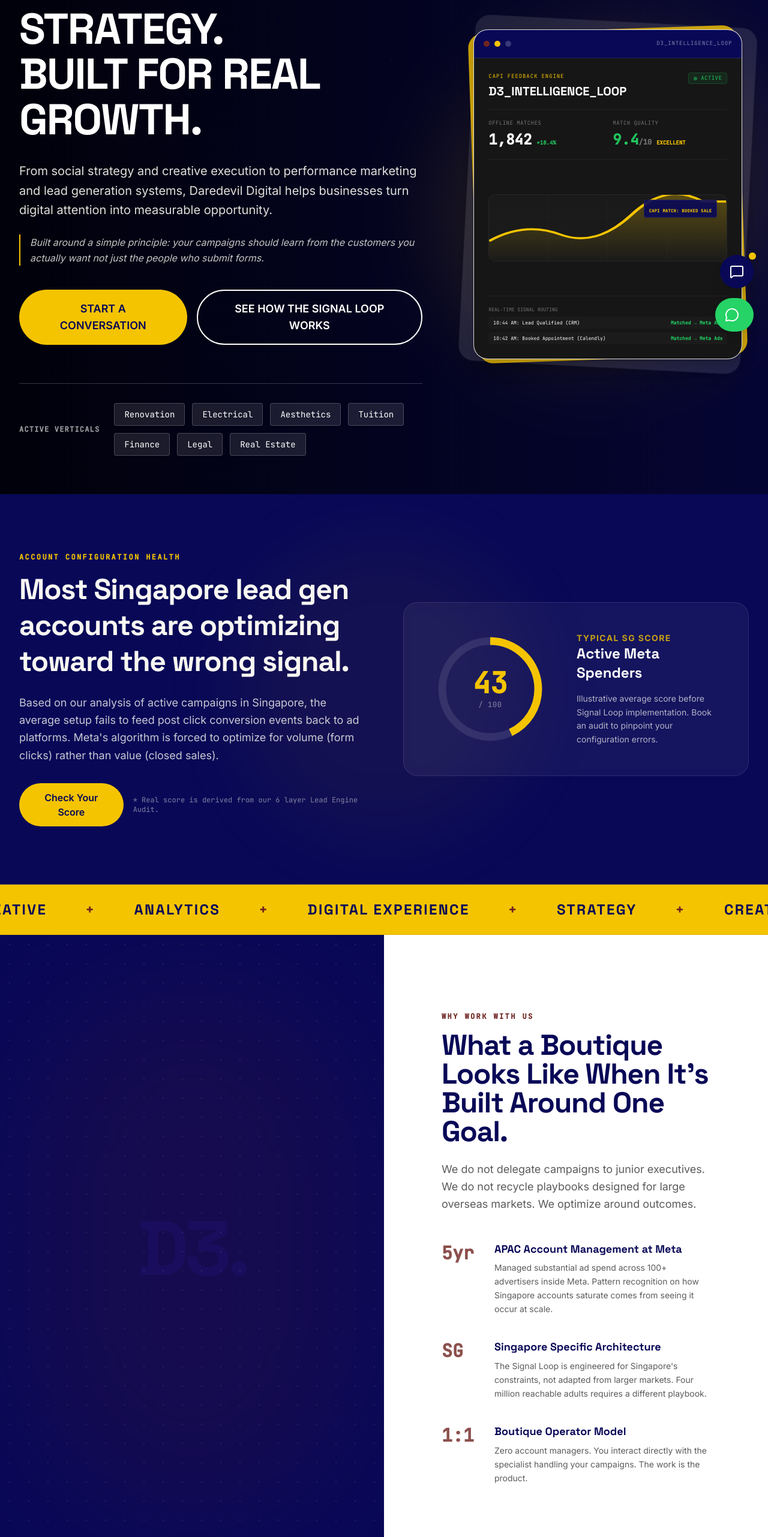
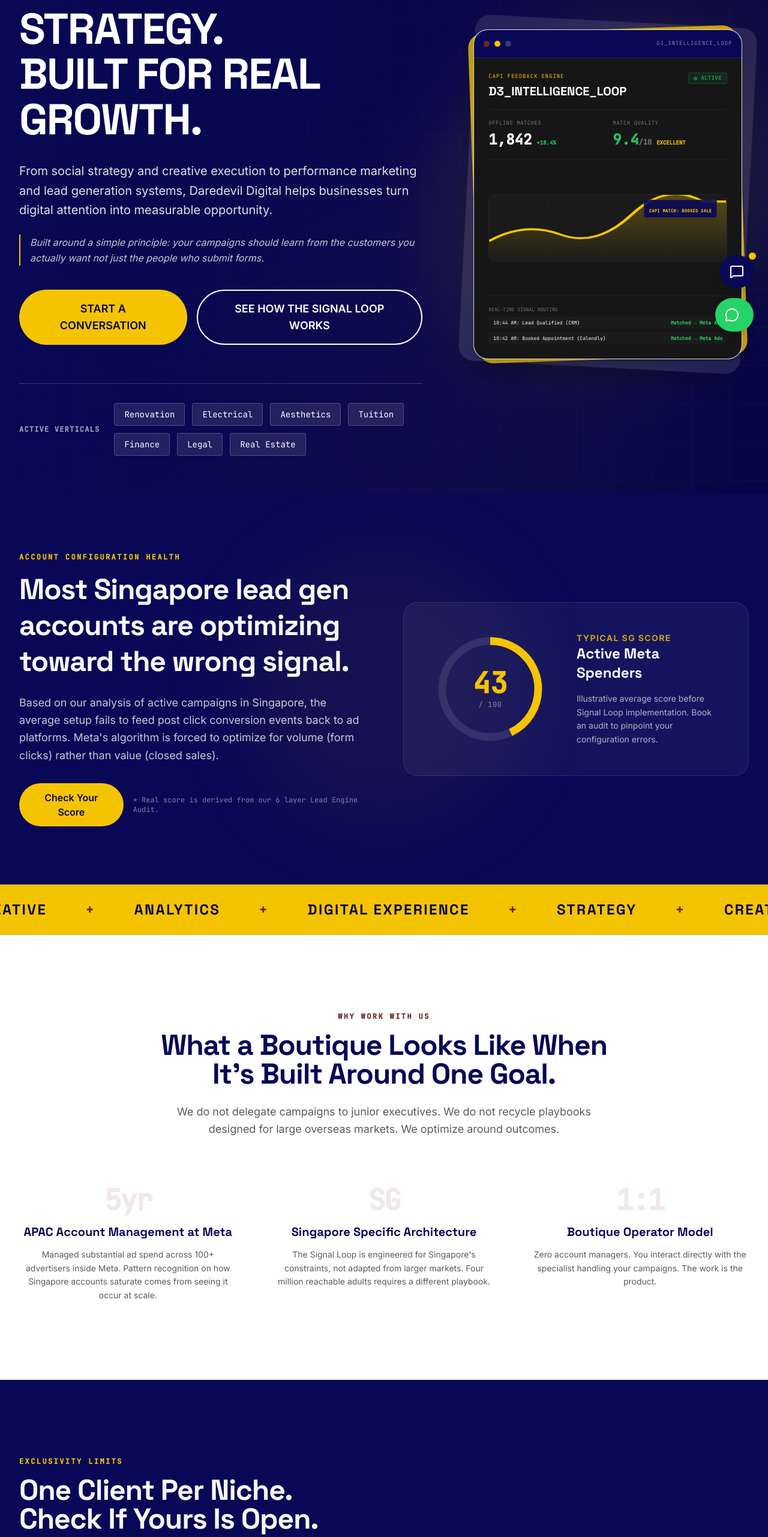
Before and after one commit to pruthvirajtarode/daredevildigital, a React (Vite) app: page / in a window 1280 px wide. Shown: the part 223-2786 px from the top of the page at 60% size. Built offline with nearby package versions, Linux system fonts and the light colour scheme.

Commit message:
style: fix empty spaces and layout issues by adding dynamic glowing backgrounds and a centered grid layout

```diff
--- a/src/components/sections/Hero.tsx
+++ b/src/components/sections/Hero.tsx
@@ -6,25 +6,49 @@ export default function Hero() {
     <section className="relative min-h-[90vh] flex items-center pt-28 pb-16 bg-brand-navy overflow-hidden border-b border-brand-charcoal/5">
 
 
-      {/* Drifting Ambient Particles for realism */}
+      {/* Dynamic Animated Background */}
       <div className="absolute inset-0 overflow-hidden pointer-events-none z-0">
-        {[...Array(20)].map((_, i) => {
+        {/* Subtle Grid Pattern */}
+        <div
+          className="absolute inset-0 opacity-[0.03]"
+          style={{ backgroundImage: 'linear-gradient(#ffffff 1px, transparent 1px), linear-gradient(90deg, #ffffff 1px, transparent 1px)', backgroundSize: '64px 64px' }}
+        />
+
+        {/* Glowing Orbs for Depth */}
+        <motion.div
+          className="absolute top-0 right-0 w-[800px] h-[800px] bg-brand-burgundy/20 rounded-full blur-[150px] -translate-y-1/2 translate-x-1/3"
+          animate={{ scale: [1, 1.1, 1], opacity: [0.4, 0.6, 0.4] }}
+          transition={{ duration: 10, repeat: Infinity, ease: 'easeInOut' }}
+        />
+        <motion.div
+          className="absolute bottom-0 right-1/4 w-[600px] h-[600px] bg-brand-yellow/15 rounded-full blur-[120px] translate-y-1/3"
+          animate={{ scale: [1, 1.2, 1], opacity: [0.3, 0.5, 0.3] }}
+          transition={{ duration: 15, repeat: Infinity, ease: 'easeInOut', delay: 2 }}
+        />
+        <motion.div
+          className="absolute top-1/2 left-0 w-[500px] h-[500px] bg-brand-charcoal/40 rounded-full blur-[100px] -translate-x-1/2 -translate-y-1/2"
+          animate={{ scale: [1, 1.1, 1], opacity: [0.3, 0.5, 0.3] }}
+          transition={{ duration: 12, repeat: Infinity, ease: 'easeInOut', delay: 1 }}
+        />
+
+        {/* Existing drifting particles for extra detail */}
+        {[...Array(15)].map((_, i) => {
           const size = Math.random() * 3 + 1;
           return (
             <motion.div
               key={i}
-              className="absolute bg-brand-yellow rounded-full blur-[1px]"
+              className="absolute bg-brand-purewhite rounded-full blur-[1px]"
               style={{
                 width: size + 'px',
                 height: size + 'px',
                 top: Math.random() * 100 + '%',
                 left: Math.random() * 100 + '%',
               }}
-              initial={{ opacity: Math.random() * 0.4 + 0.2, y: Math.random() * 100 }}
+              initial={{ opacity: Math.random() * 0.3 + 0.1, y: Math.random() * 100 }}
               animate={{
                 y: [Math.random() * 100, -200],
                 x: [0, (Math.random() - 0.5) * 50],
-                opacity: [Math.random() * 0.4 + 0.2, 0, Math.random() * 0.4 + 0.2],
+                opacity: [Math.random() * 0.3 + 0.1, 0, Math.random() * 0.3 + 0.1],
               }}
               transition={{
                 duration: Math.random() * 8 + 8,
@@ -36,9 +60,9 @@ export default function Hero() {
         })}
       </div>
 
-      {/* Overlay to ensure text readability while preserving natural image colors */}
-      <div className="absolute inset-0 bg-black/40 z-0" />
-      <div className="absolute inset-0 bg-gradient-to-r from-black/80 via-black/40 to-transparent z-0" />
+      {/* Overlay to ensure text readability */}
+      <div className="absolute inset-0 bg-black/20 z-0" />
+      <div className="absolute inset-0 bg-gradient-to-r from-brand-navy/90 via-brand-navy/50 to-transparent z-0" />
 
       <div className="mx-auto max-w-7xl px-6 lg:px-8 w-full grid grid-cols-1 lg:grid-cols-12 gap-12 lg:gap-16 items-center relative z-10">
 
--- a/src/components/sections/WhyD3.tsx
+++ b/src/components/sections/WhyD3.tsx
@@ -20,61 +20,46 @@ export default function WhyD3() {
   ];
 
   return (
-    <section id="why-d3" className="bg-brand-offwhite border-b border-brand-charcoal/5 flex flex-col lg:flex-row min-h-[80vh]">
-      {/* Left side Abstract Pattern */}
-      <div className="w-full lg:w-1/2 min-h-[40vh] lg:min-h-full relative overflow-hidden bg-brand-navy flex items-center justify-center">
-        {/* Subtle grid pattern */}
-        <div className="absolute inset-0 opacity-10"
-             style={{ backgroundImage: 'radial-gradient(#ffffff 1px, transparent 1px)', backgroundSize: '32px 32px' }} />
-        {/* Animated Glow */}
-        <motion.div
-          className="absolute w-3/4 h-3/4 bg-brand-burgundy/20 rounded-full blur-[100px]"
-          animate={{ scale: [1, 1.2, 1], opacity: [0.5, 0.8, 0.5] }}
-          transition={{ duration: 10, repeat: Infinity, ease: "easeInOut" }}
-        />
-        <div className="relative z-10 text-brand-offwhite/20 font-display font-bold text-7xl md:text-9xl rotate-90 lg:rotate-0 tracking-tighter mix-blend-overlay">
-          D3.
-        </div>
-      </div>
+    <section id="why-d3" className="bg-brand-purewhite border-b border-brand-charcoal/5 py-24 lg:py-32">
+      <div className="mx-auto max-w-7xl px-6 lg:px-8">
 
-      {/* Right side Content */}
-      <div className="w-full lg:w-1/2 py-24 lg:py-32 px-8 lg:px-16 xl:px-24 flex items-center bg-brand-purewhite">
-        <div className="max-w-2xl">
+        {/* Centered Header */}
+        <div className="max-w-3xl mx-auto text-center mb-20">
           <span className="block mb-4 text-xs font-mono font-bold tracking-[0.2em] text-brand-burgundy uppercase">
             WHY WORK WITH US
           </span>
           <h2 className="font-display text-4xl lg:text-5xl font-bold tracking-tight text-brand-navy mb-6">
             What a Boutique Looks Like When It's Built Around One Goal.
           </h2>
-          <p className="text-brand-charcoal/70 text-lg leading-relaxed mb-12">
+          <p className="text-brand-charcoal/70 text-lg leading-relaxed">
             We do not delegate campaigns to junior executives. We do not recycle playbooks designed for large overseas markets. We optimize around outcomes.
           </p>
+        </div>
 
-          <div className="space-y-10">
+        {/* 3-Column Grid for Points */}
+        <div className="grid grid-cols-1 md:grid-cols-3 gap-12 lg:gap-16">
           {points.map((point, index) => (
             <motion.div
               key={point.stat}
-                initial={{ opacity: 0, x: 20 }}
-                whileInView={{ opacity: 1, x: 0 }}
+              initial={{ opacity: 0, y: 30 }}
+              whileInView={{ opacity: 1, y: 0 }}
               viewport={{ once: true, amount: 0.1 }}
               transition={{ duration: 0.5, delay: index * 0.1 }}
-                className="flex gap-6"
+              className="flex flex-col text-center items-center"
             >
-                <span className="block font-mono text-3xl font-bold text-brand-burgundy/80 shrink-0 w-16">
+              <span className="block font-mono text-5xl font-bold text-brand-burgundy/10 mb-4 tracking-tighter">
                 {point.stat}
               </span>
-                <div>
-                  <h3 className="font-display text-lg font-bold text-brand-navy mb-2 leading-snug">
+              <h3 className="font-display text-xl font-bold text-brand-navy mb-3 leading-snug">
                 {point.title}
               </h3>
-                  <p className="text-brand-charcoal/70 text-sm leading-relaxed">
+              <p className="text-brand-charcoal/70 text-sm leading-relaxed max-w-sm">
                 {point.desc}
               </p>
-                </div>
             </motion.div>
           ))}
         </div>
-        </div>
+
       </div>
     </section>
   );
```
Lines whose indentation alone changed are shown as unchanged.
